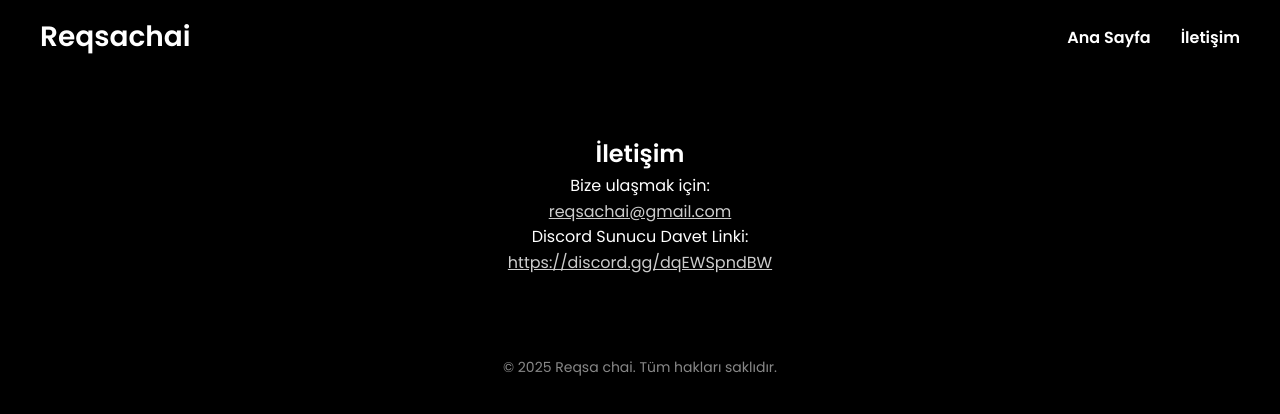
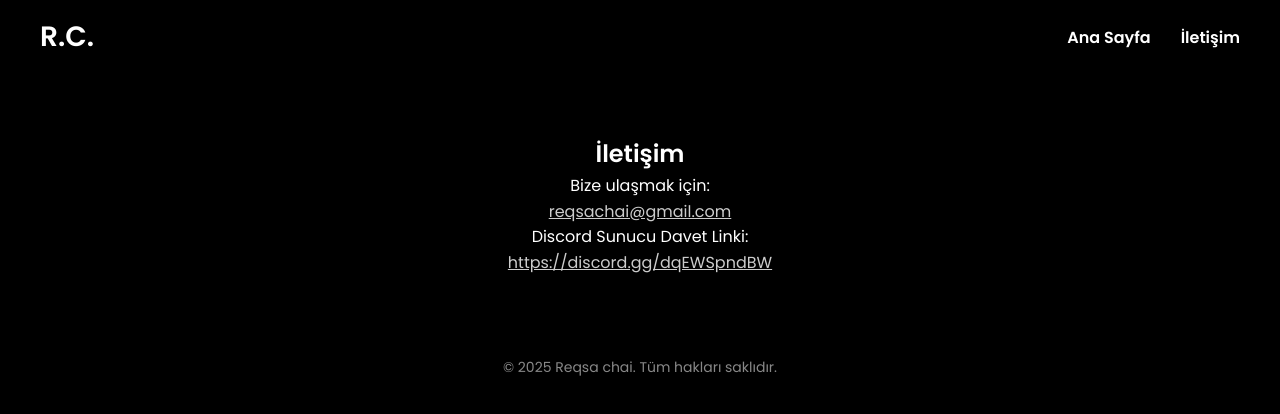
Before and after one commit to reqsa/reqsachai, a plain HTML site: page iletisim.html in a window 1280 px wide. Drawn offline with Linux system fonts and the light colour scheme.

Commit message:
Add files via upload

```diff
--- a/iletisim.html
+++ b/iletisim.html
@@ -9,7 +9,7 @@
 </head>
 <body>
   <header class="navbar">
-    <div class="logo">Reqsachai</div>
+    <div class="logo">R.C.</div>
     <nav>
       <ul>
         <li><a href="index.html#hero">Ana Sayfa</a></li>
```
